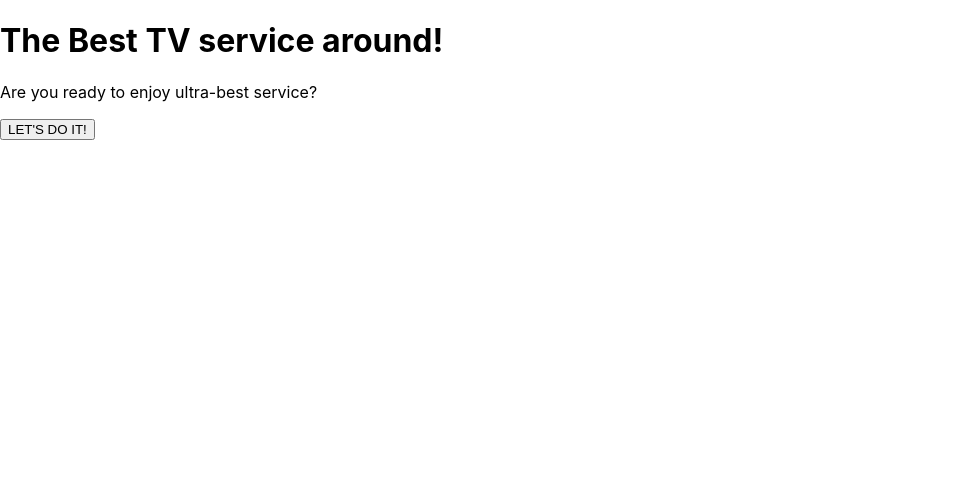
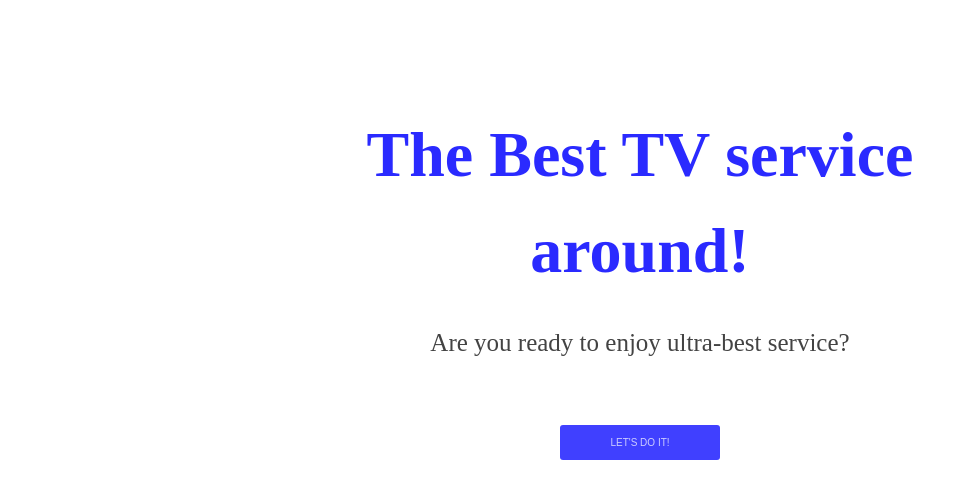
Before and after one commit to sktvera/back, a React (Create React App) app: page / in a window 1280 px wide. Shown: the top 498 px of the page, without its empty margins (0-975 px from the left). Built offline with nearby package versions, Linux system fonts and the light colour scheme.

Commit message:
primera parte css

```diff
--- a/src/App.css
+++ /dev/null
@@ -1,38 +0,0 @@
-.App {
-  text-align: center;
-}
-
-.App-logo {
-  height: 40vmin;
-  pointer-events: none;
-}
-
-@media (prefers-reduced-motion: no-preference) {
-  .App-logo {
-    animation: App-logo-spin infinite 20s linear;
-  }
-}
-
-.App-header {
-  background-color: #282c34;
-  min-height: 100vh;
-  display: flex;
-  flex-direction: column;
-  align-items: center;
-  justify-content: center;
-  font-size: calc(10px + 2vmin);
-  color: white;
-}
-
-.App-link {
-  color: #61dafb;
-}
-
-@keyframes App-logo-spin {
-  from {
-    transform: rotate(0deg);
-  }
-  to {
-    transform: rotate(360deg);
-  }
-}
--- a/src/screens/Address.js
+++ b/src/screens/Address.js
@@ -1,5 +1,19 @@
-import { Link } from "react-router-dom";
+import { useState } from "react";
+import { Link, useNavigate } from "react-router-dom";
+
 const Address = () => {
+
+  const navigate = useNavigate();
+  const [streetAdress, setStreetAdress] = useState("");
+  const [apt, setApt] = useState("");
+
+
+  const validateData = () => {
+    let validate = streetAdress !== "" && apt != "";
+
+    console.log(validate);
+    validate && navigate("/TvPlan");
+  };
   return (
     <div>
       <label>
@@ -7,15 +21,18 @@ const Address = () => {
       </label>
       <br></br>
       <legend title="hola">
-        <input></input>
+        <input onBlur={(v) => setStreetAdress(v.target.value)}></input>
       </legend>
-      <input></input>
+      <input onBlur={(v) =>  setApt(v.target.value)}></input>
       <br></br>
 
-      <Link to="/TvPlan">
-        <button>YES!</button>
-      </Link>
+
+       <a href="#"onClick={validateData} className="btn">YES!</a>
+
     </div>
+
+
+
   );
 };
 
--- a/src/screens/Awesome.js
+++ b/src/screens/Awesome.js
@@ -19,7 +19,7 @@ const Awesome = () => {
       <br></br>
       <input onBlur={(v) => setLastName(v.target.value)}></input>
       <br></br>
-      <button onClick={validateData}>NEXT</button>
+      <a href="#"onClick={validateData} className="btn">NEXT</a>
     </div>
   );
 };
--- a/src/screens/GreatNews.js
+++ b/src/screens/GreatNews.js
@@ -1,5 +1,19 @@
-import { Link } from "react-router-dom";
+import { useState } from "react";
+import { Link, useNavigate } from "react-router-dom";
+
 const GreatNews = () => {
+
+  const navigate = useNavigate();
+  const [email, setEmail] = useState("");
+  const [phoneNumber, setPhoneNumber] = useState("");
+
+
+  const validateData = () => {
+    let validate = email !== "" && phoneNumber != "";
+
+    console.log(validate);
+    validate && navigate("/");
+  };
   return (
     <div>
       <h1>Great news! your first month's free!</h1>
@@ -7,12 +21,17 @@ const GreatNews = () => {
         to get set up, just provide your email and phone numer and we can remind
         you when the free trial ends
       </label>
-      <input></input>
-      <input></input>
+      <input onBlur={(v) => setEmail(v.target.value)}></input>
+      <input onBlur={(v) =>  setPhoneNumber(v.target.value)}></input>
       <Link to="/">
-        <button>SUSCRIBE NOW!</button>
+      <a href="#"onClick={validateData} className="btn">SUSCRIBE NOW!</a>
       </Link>
+
+
     </div>
+
+
+
   );
 };
 
--- a/src/screens/TvPlan.js
+++ b/src/screens/TvPlan.js
@@ -6,7 +6,7 @@ const TvPlan = () => {
       <input></input>
       <input></input>
       <Link to="/GreatNews">
-        <button>I AM READY</button>
+        <a href="#" className="btn">I AM READY</a>
       </Link>
     </div>
   );
--- a/src/screens/TvSerice.js
+++ b/src/screens/TvSerice.js
@@ -1,16 +1,16 @@
 import { useState } from "react";
 import { Link, useNavigate } from "react-router-dom";
-import Nuevo from "../components/nuevo";
-import Button from "../components/Inpunt";
+import '../styles/styles.css'
+
 const TvSerice = () => {
-//   const [age, setAge] = useState(0);
-  const navigate = useNavigate();
+  // const [age, setAge] = useState(0);
+  //const navigate = useNavigate();
 
-//   const chanceAge = (action) => {
-//     let chance = age;
+  // const chanceAge = (action) => {
+ //   let chance = age;
 
 //     //MODIFICAR FORMA 1
-//     action === "PLUS" ? chance++ : chance--;
+// action === "PLUS" ? chance++ : chance--;
 
 //     //MODIFICAR FORMA 2
 //     if (action === "PLUS") {
@@ -19,12 +19,22 @@ const TvSerice = () => {
 //       chance--;
 //     }
 //     setAge(chance);
-//   };
+ //  };
 
   return (
-    <div>
-      <h1>The Best TV service around!</h1>
+    <div className="grilla">
+      <div>
+        <h1>The Best TV service
+            <div>
+              around!
+            </div>
+        </h1>
+      </div>
+
+      <div>
       <p>Are you ready to enjoy ultra-best service?</p>
+      </div>
+
       {/* <p>{age}</p>
       {age > 5 && <p>Estas viejo</p>} */}
       {/* <button onClick={() => chanceAge("PLUS")}>+</button>
@@ -32,9 +42,12 @@ const TvSerice = () => {
       <button onClick={() => navigate("/Awesome")}>next</button> */}
       {/* <Nuevo /> */}
 
+     <div className="boton">
       <Link to="/Awesome">
-        <button>LET'S DO IT!</button>
+     <a href="#" className="btn">LET'S DO IT!</a>
       </Link>
+      </div>
+
     </div>
   );
 };
--- /dev/null
+++ b/src/styles/styles.css
@@ -0,0 +1,54 @@
+html {
+    box-sizing: border-box;
+    overflow-x: hidden;
+    -ms-text-size-adjust: 100%;
+    -webkit-text-size-adjust: 100%;
+  }
+
+body {
+    font-family: 'Volkhov', serif;
+    margin: 0;
+    font-size: 2em;
+    line-height: 1.5;
+  }
+
+.grilla div h1 {color:rgb(42, 42, 255);
+text-align: center !important;
+margin-bottom: 0px;}
+
+.grilla div h1 div {
+  margin-top: 0px;
+padding-top: 0px;
+;}
+
+
+
+.grilla div p {
+        text-align: center !important;
+        font-size:25px;
+        color: rgb(67, 67, 67);
+      margin-bottom: 2em;}
+
+ .boton {
+        text-align: center !important;}
+
+.grilla{display: grid;
+grid-template-columns: 1/1fr;
+position: relative;
+top:2em;
+bottom: 15em;
+}
+.btn{
+font-size: 10px;
+font-family: 'Space Grotesk', sans-serif;
+border-radius: 3px;
+display: inline-block;
+padding: 10px 5em;
+text-decoration: none;
+color: rgba(255, 255, 255, 0.734);
+background-color:rgb(64, 64, 255);
+}
+
+.btn:hover{background-color:rgb(93, 93, 255);
+
+}
```
